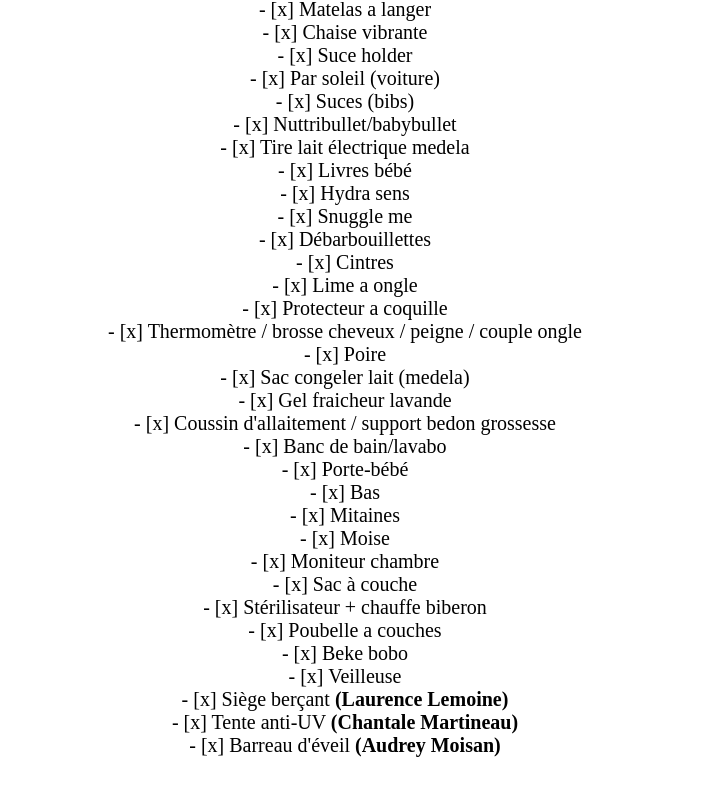
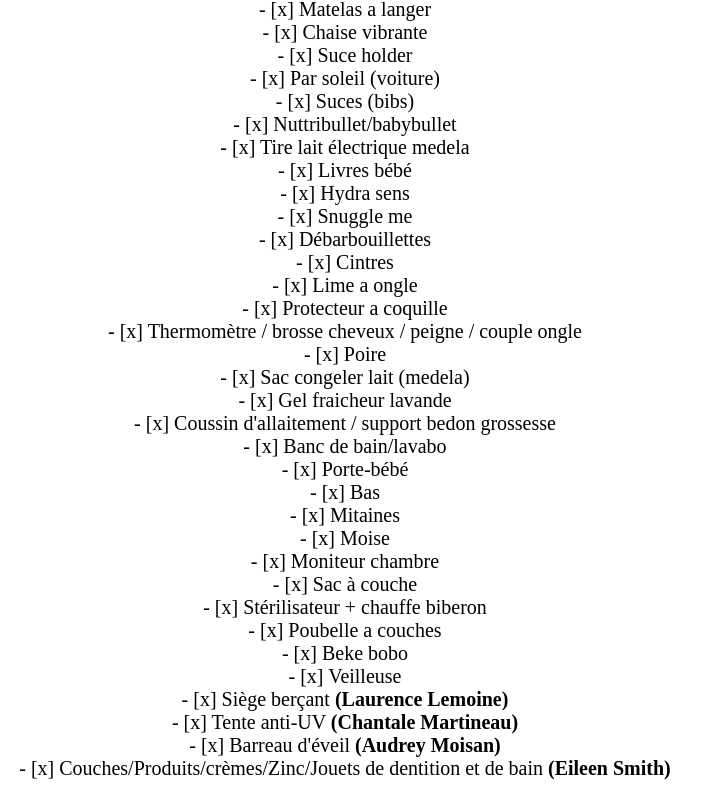
Before and after one commit to vanpot21/shower, a plain HTML site: page index2.html in a window 1280 px wide. Shown: the part 381-1181 px from the top of the page, without its empty margins (295-996 px from the left). Before the commit the page ends 1158 px from the top, so only its background shows below. Drawn offline with Linux system fonts and the light colour scheme.

Commit message:
Update index2.html

```diff
--- a/index2.html
+++ b/index2.html
@@ -66,7 +66,8 @@
 - [x] Veilleuse <br>
 - [x] Siège berçant <strong>(Laurence Lemoine)</strong> <br>
 - [x] Tente anti-UV <strong>(Chantale Martineau)</strong> <br>
-- [x] Barreau d'éveil <strong>(Audrey Moisan)</strong>
+- [x] Barreau d'éveil <strong>(Audrey Moisan)</strong> <br>
+- [x] Couches/Produits/crèmes/Zinc/Jouets de dentition et de bain <strong>(Eileen Smith)</strong>
 
         </p>
     </body>
```
